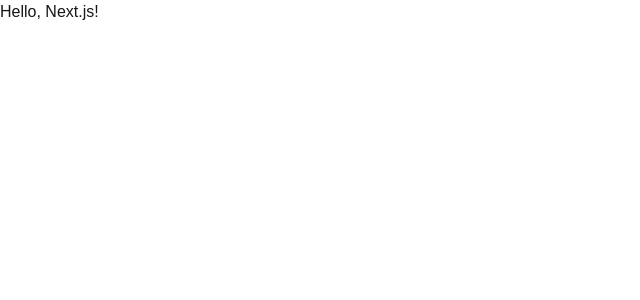
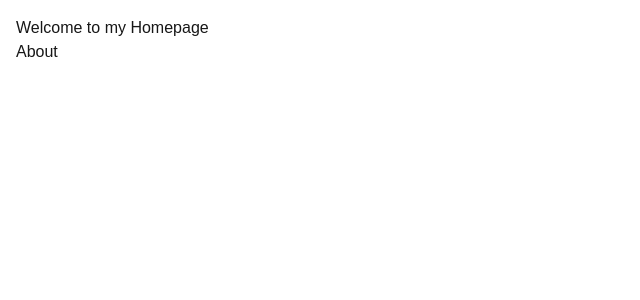
Before and after one commit to krhyginne/next-portfolio, a Next.js app: page / in a window 1280 px wide. Shown: the top 300 px of the page, without its empty margins (0-640 px from the left). Built offline with nearby package versions, Linux system fonts and the light colour scheme.

Commit message:
before creating NavBar

```diff
--- a/src/app/page.tsx
+++ b/src/app/page.tsx
@@ -1,3 +1,14 @@
-export default function Page() {
-  return <h1>Hello, Next.js!</h1>
-}
+//homepage
+import Link from 'next/link'
+import React from 'react'
+
+const Home = () => {
+  return (
+    <div className="p-4">
+    <h1>Welcome to my Homepage</h1>
+    <Link href="/about"> About </Link>
+    </div>
+  );
+};
+
+export default Home;
```
